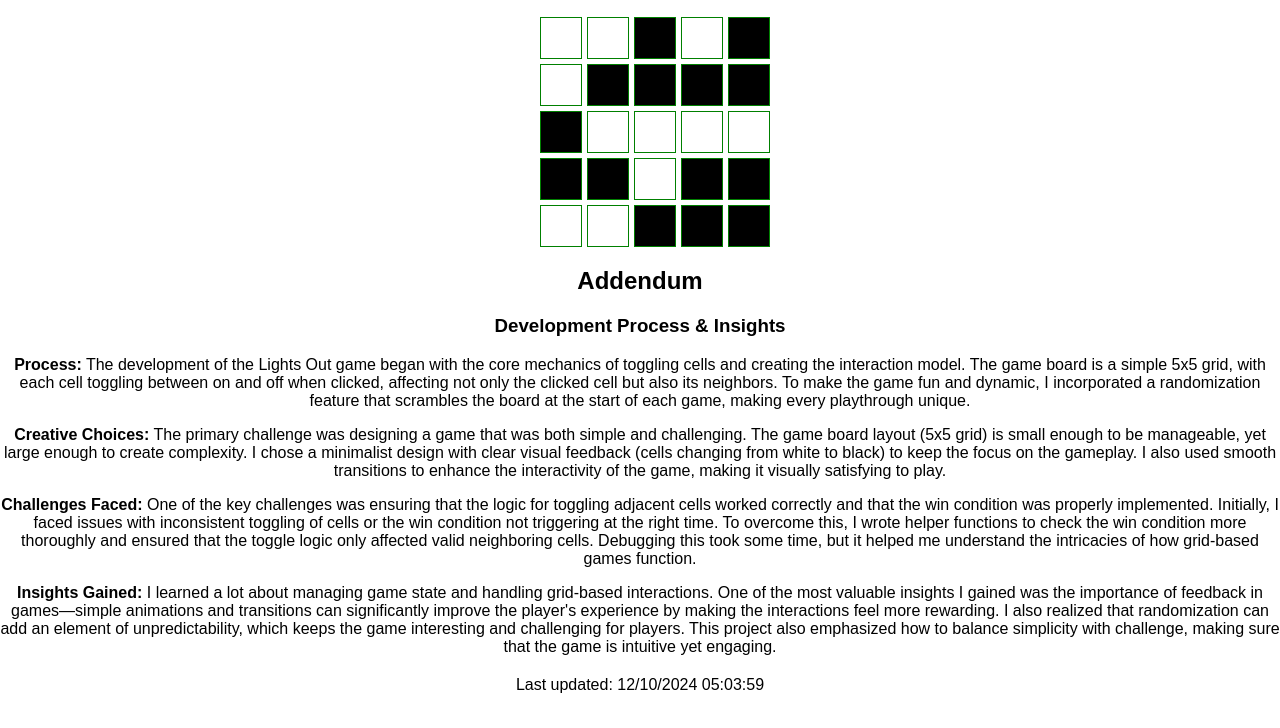
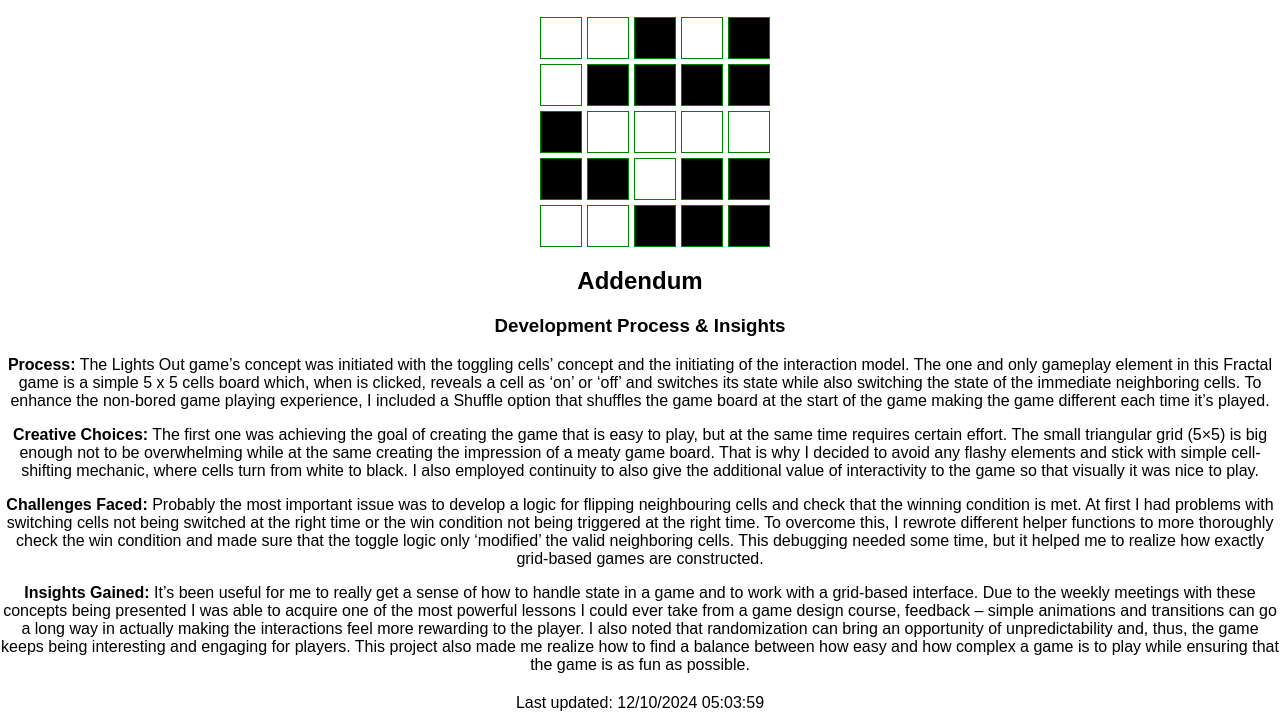
Before and after one commit to Narendar790/ITC-505, a plain HTML site: page final/index.html in a window 1280 px wide. Shown: the part 101-829 px from the top of the page. Drawn offline with Linux system fonts and the light colour scheme.

Commit message:
Update index.html

```diff
--- a/final/index.html
+++ b/final/index.html
@@ -46,13 +46,13 @@
   <div id="addendum">
     <h2>Addendum</h2>
     <h3>Development Process & Insights</h3>
-    <p><strong>Process:</strong> The development of the Lights Out game began with the core mechanics of toggling cells and creating the interaction model. The game board is a simple 5x5 grid, with each cell toggling between on and off when clicked, affecting not only the clicked cell but also its neighbors. To make the game fun and dynamic, I incorporated a randomization feature that scrambles the board at the start of each game, making every playthrough unique.</p>
+    <p><strong>Process:</strong> The Lights Out game’s concept was initiated with the toggling cells’ concept and the initiating of the interaction model. The one and only gameplay element in this Fractal game is a simple 5 x 5 cells board which, when is clicked, reveals a cell as ‘on’ or ‘off’ and switches its state while also switching the state of the immediate neighboring cells. To enhance the non-bored game playing experience, I included a Shuffle option that shuffles the game board at the start of the game making the game different each time it’s played.</p>
 
-    <p><strong>Creative Choices:</strong> The primary challenge was designing a game that was both simple and challenging. The game board layout (5x5 grid) is small enough to be manageable, yet large enough to create complexity. I chose a minimalist design with clear visual feedback (cells changing from white to black) to keep the focus on the gameplay. I also used smooth transitions to enhance the interactivity of the game, making it visually satisfying to play.</p>
+    <p><strong>Creative Choices:</strong> The first one was achieving the goal of creating the game that is easy to play, but at the same time requires certain effort. The small triangular grid (5×5) is big enough not to be overwhelming while at the same creating the impression of a meaty game board. That is why I decided to avoid any flashy elements and stick with simple cell-shifting mechanic, where cells turn from white to black. I also employed continuity to also give the additional value of interactivity to the game so that visually it was nice to play.</p>
 
-    <p><strong>Challenges Faced:</strong> One of the key challenges was ensuring that the logic for toggling adjacent cells worked correctly and that the win condition was properly implemented. Initially, I faced issues with inconsistent toggling of cells or the win condition not triggering at the right time. To overcome this, I wrote helper functions to check the win condition more thoroughly and ensured that the toggle logic only affected valid neighboring cells. Debugging this took some time, but it helped me understand the intricacies of how grid-based games function.</p>
+    <p><strong>Challenges Faced:</strong> Probably the most important issue was to develop a logic for flipping neighbouring cells and check that the winning condition is met. At first I had problems with switching cells not being switched at the right time or the win condition not being triggered at the right time. To overcome this, I rewrote different helper functions to more thoroughly check the win condition and made sure that the toggle logic only ‘modified’ the valid neighboring cells. This debugging needed some time, but it helped me to realize how exactly grid-based games are constructed.</p>
 
-    <p><strong>Insights Gained:</strong> I learned a lot about managing game state and handling grid-based interactions. One of the most valuable insights I gained was the importance of feedback in games—simple animations and transitions can significantly improve the player's experience by making the interactions feel more rewarding. I also realized that randomization can add an element of unpredictability, which keeps the game interesting and challenging for players. This project also emphasized how to balance simplicity with challenge, making sure that the game is intuitive yet engaging.</p>
+    <p><strong>Insights Gained:</strong> It’s been useful for me to really get a sense of how to handle state in a game and to work with a grid-based interface. Due to the weekly meetings with these concepts being presented I was able to acquire one of the most powerful lessons I could ever take from a game design course, feedback – simple animations and transitions can go a long way in actually making the interactions feel more rewarding to the player. I also noted that randomization can bring an opportunity of unpredictability and, thus, the game keeps being interesting and engaging for players. This project also made me realize how to find a balance between how easy and how complex a game is to play while ensuring that the game is as fun as possible.</p>
   </div>
   <footer>
     <p>Last updated: <span id="lastModified"></span></p>
```
